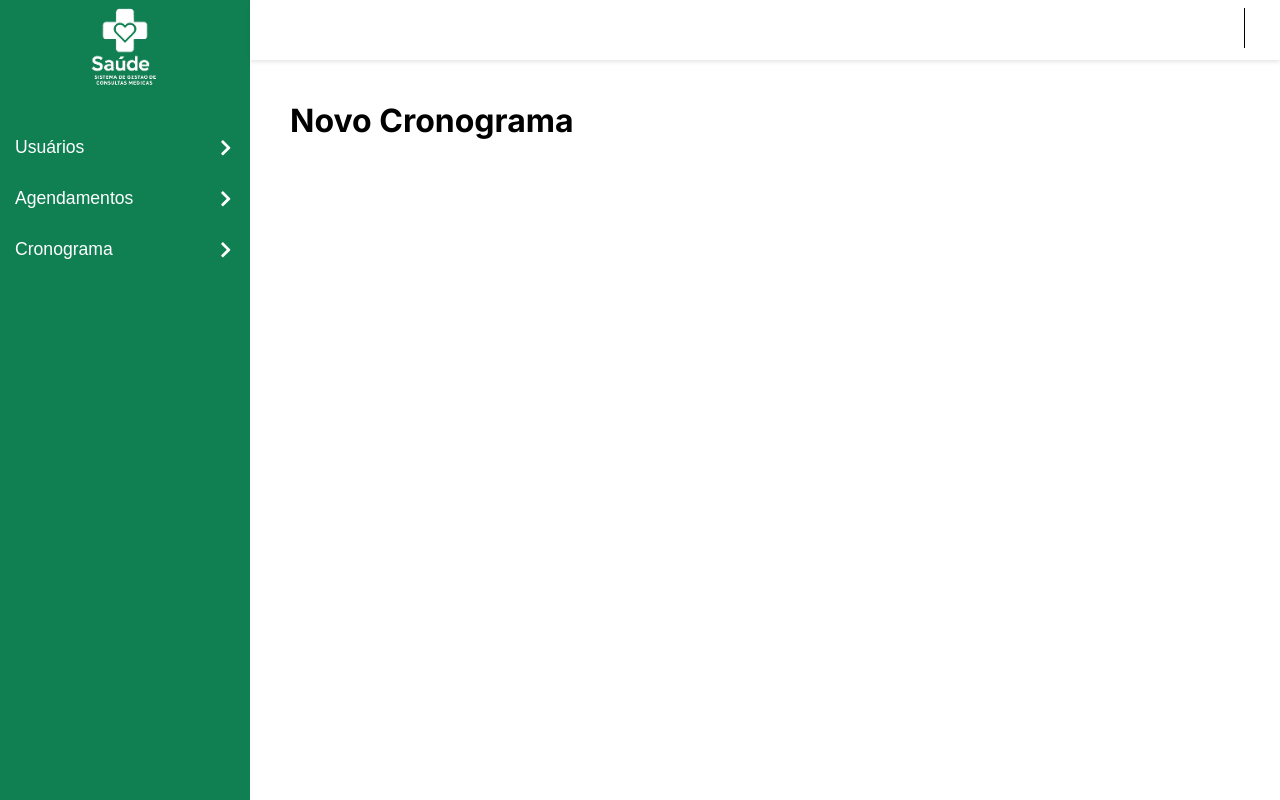
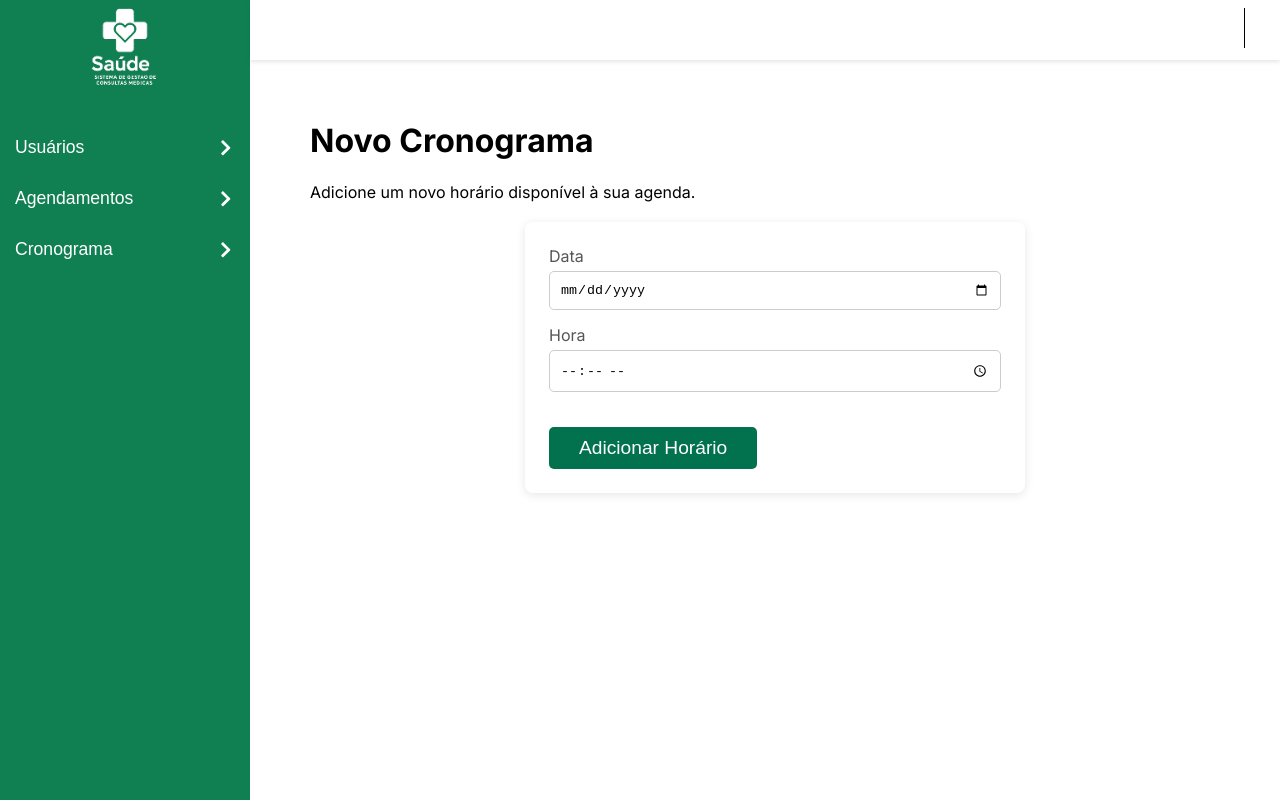
Before and after one commit to ClinicaSaudeMais/clinica_saude_mais, a React (Vite) app in the folder frontend/: page /cronogramas/novo in a window 1280 px wide. Built offline with nearby package versions, Linux system fonts and the light colour scheme; sample sign-in values are in the browser's storage.

Commit message:
Correção no cadastro de cronograma

```diff
--- a/frontend/src/pages/Cronogramas/NovoCronograma.jsx
+++ b/frontend/src/pages/Cronogramas/NovoCronograma.jsx
@@ -1,9 +1,115 @@
-import React from 'react';
+import React, { useState } from 'react';
+import { useNavigate } from 'react-router-dom';
+import '../Usuarios/Usuarios.css'; // Reusing styles
 
 const NovoCronograma = () => {
+  const [formData, setFormData] = useState({
+    data: '',
+    hora: ''
+  });
+  const [error, setError] = useState('');
+  const [loading, setLoading] = useState(false);
+  const navigate = useNavigate();
+
+  const handleChange = (e) => {
+    const { name, value } = e.target;
+    setFormData(prev => ({ ...prev, [name]: value }));
+    if (error) {
+      setError('');
+    }
+  };
+
+  const handleSubmit = async (e) => {
+    e.preventDefault();
+    setLoading(true);
+    setError('');
+
+    if (!formData.data || !formData.hora) {
+      setError('Por favor, preencha a data e a hora.');
+      setLoading(false);
+      return;
+    }
+
+    const token = localStorage.getItem('token');
+    if (!token) {
+      navigate('/login');
+      return;
+    }
+
+    console.log('Sending formData:', formData);
+    console.log('Token exists:', !!token); // Log if token exists without revealing the token itself
+
+    try {
+      const response = await fetch(`${import.meta.env.VITE_API_BASE_URL}/api/agenda/meus-cronogramas/medico`, {
+        method: 'POST',
+        headers: {
+          'Content-Type': 'application/json',
+          'Authorization': `Bearer ${token}`
+        },
+        body: JSON.stringify(formData)
+      });
+
+      if (!response.ok) {
+        let errorData;
+        const contentType = response.headers.get('content-type');
+        if (contentType && contentType.includes('application/json')) {
+          errorData = await response.json();
+          console.error("Backend error details (JSON):", errorData);
+          throw new Error(errorData.message || 'Falha ao criar horário.');
+        } else {
+          errorData = await response.text();
+          console.error("Backend error details (text):", errorData);
+          throw new Error(errorData || 'Falha ao criar horário: Resposta inesperada do servidor.');
+        }
+      }
+
+      alert('Novo horário adicionado ao seu cronograma!');
+      navigate('/cronogramas/meus');
+
+    } catch (err) {
+      setError(err.message);
+      console.error("Erro ao criar cronograma:", err);
+    } finally {
+      setLoading(false);
+    }
+  };
+
   return (
-    <div>
+    <div className="users-container">
       <h1>Novo Cronograma</h1>
+      <p>Adicione um novo horário disponível à sua agenda.</p>
+
+      <form className="profile-card" onSubmit={handleSubmit} style={{ maxWidth: '500px' }}>
+        {error && <p className="error-message" style={{ textAlign: 'center', marginBottom: '20px' }}>{error}</p>}
+
+        <div className="form-group">
+          <label htmlFor="data">Data</label>
+          <input
+            type="date"
+            id="data"
+            name="data"
+            value={formData.data}
+            onChange={handleChange}
+            required
+          />
+        </div>
+
+        <div className="form-group">
+          <label htmlFor="hora">Hora</label>
+          <input
+            type="time"
+            id="hora"
+            name="hora"
+            value={formData.hora}
+            onChange={handleChange}
+            required
+          />
+        </div>
+
+        <button type="submit" className="submit-btn" disabled={loading} style={{ width: 'auto', padding: '10px 30px', marginTop: '20px' }}>
+          {loading ? 'Adicionando...' : 'Adicionar Horário'}
+        </button>
+      </form>
     </div>
   );
 };
```
